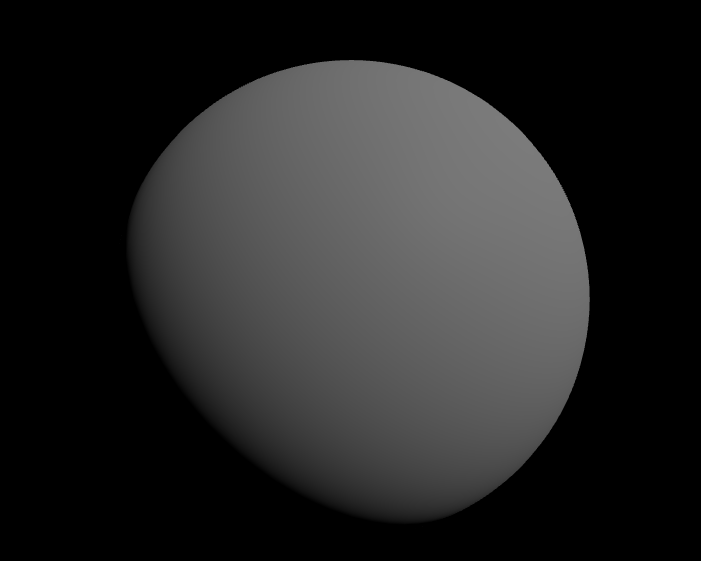
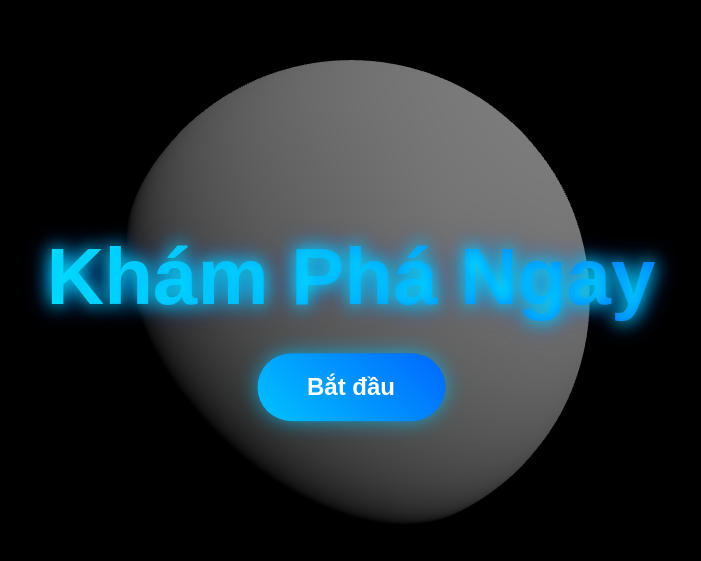
Before and after one commit to quancomhuynhde/quancomhuynhde.github.io, a plain HTML site: page index.html in a window 1280 px wide. Shown: the part 101-662 px from the top of the page, without its empty margins (289-990 px from the left). Drawn offline with nearby package versions, Linux system fonts and the light colour scheme; animation ran at ten frames a second.

Commit message:
Update index.html

```diff
--- a/index.html
+++ b/index.html
@@ -23,7 +23,24 @@
     canvas#bg {
       display: block;
     }
+canvas#bg {
+  position: fixed; /* để canvas nằm dưới */
+  top: 0;
+  left: 0;
+  width: 100%;
+  height: 100%;
+  z-index: 0; /* thấp hơn content */
+}
 
+.content {
+  position: absolute;
+  top: 50%;
+  left: 50%;
+  transform: translate(-50%, -50%);
+  color: white;
+  text-align: center;
+  z-index: 10; /* cao hơn canvas */
+}
     /* Overlay nội dung */
     .content h1 {
   font-size: 5rem;
```
